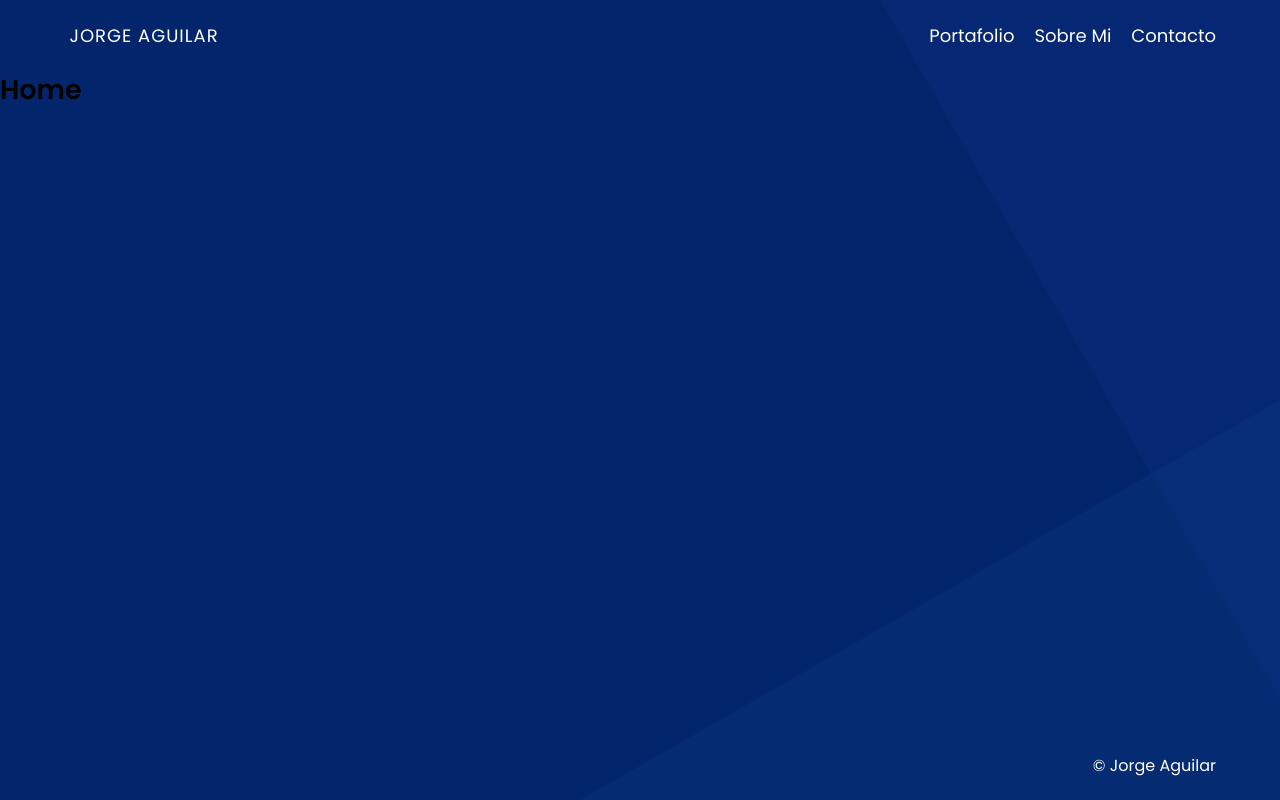
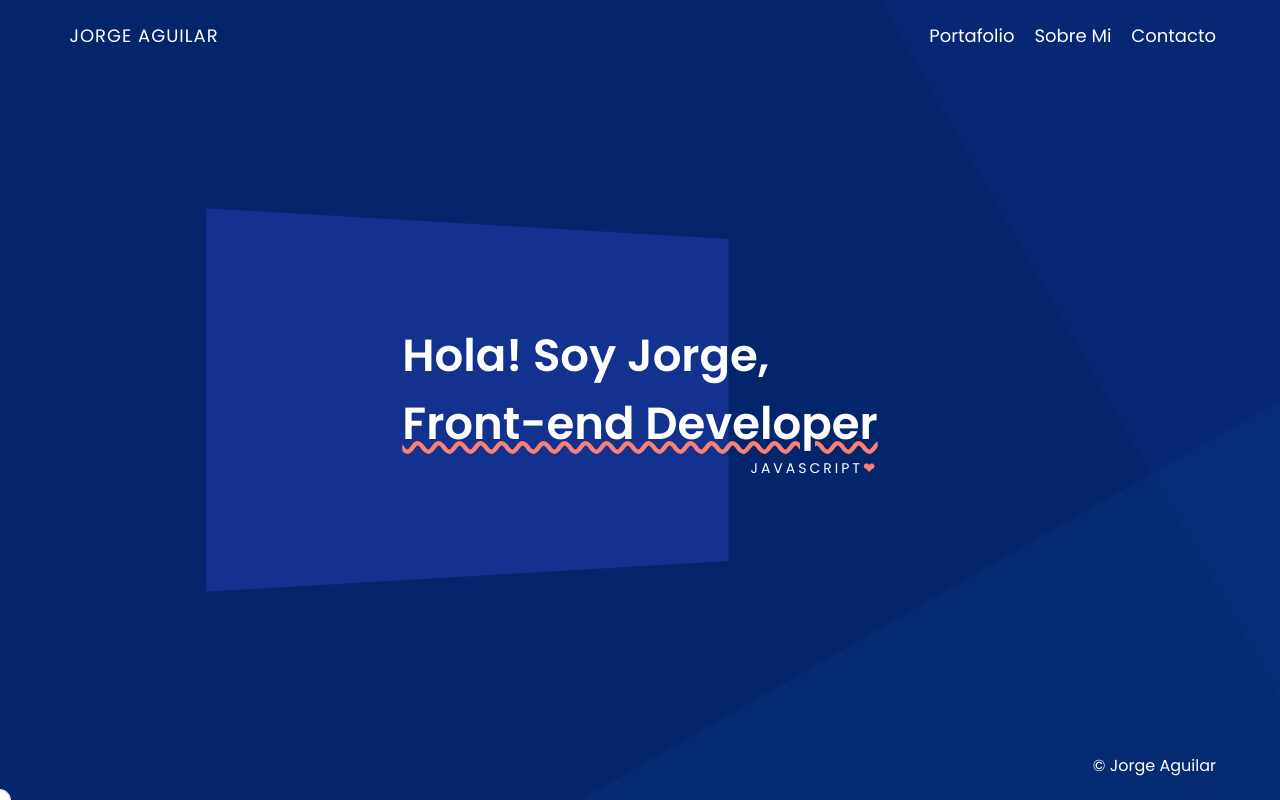
Before and after one commit to AguilarJorge/curriculum, a React (Create React App) app: page / in a window 1280 px wide. Built offline with nearby package versions, Linux system fonts and the light colour scheme.

Commit message:
Creacion de vista Home y componente de Cursor

```diff
--- a/src/App.js
+++ b/src/App.js
@@ -1,9 +1,15 @@
 import React, { useState, useEffect, useRef } from 'react';
 import { BrowserRouter as Router, Switch, Route } from 'react-router-dom';
 import './App.css';
+
+//Views
+import HomeView from './frontend/views/Home/Home_view';
+//Components
 import Loader from './frontend/components/Loader/Loader';
 import Header from './frontend/components/Header/Header';
 import Footer from './frontend/components/Footer/Footer';
+//Elementos
+import Cursor from './frontend/components/elements/Cursor/Cursor';
 
 function App() {
   const [showName, setShowName] = useState(false);
@@ -11,8 +17,18 @@ function App() {
   const [firstLoaderTime, setFirstLoaderTime] = useState(true);
   const [headerHeight, setHeaderHeight] = useState(0);
   const [footerHeight, setFooterHeight] = useState(0);
+  const [posicion, setPosicion] = useState({});
   const headerRef = useRef(null);
   const footerRef = useRef(null);
+  const dynamicStyle = {
+    loader: {
+      opacity: showName ? 1 : 0,
+      transform: showName ? 'scale(1)' : 'scale(1.1)'
+    },
+    section: {
+      height: `calc(100vh - ${headerHeight + footerHeight}px)`
+    }
+  }
 
   useEffect(() => {
     setHeaderHeight(headerRef.current.getBoundingClientRect().height);
@@ -27,12 +43,6 @@ function App() {
     }, 3000)
   }, [headerHeight, footerHeight]);
 
-  const dynamicStyle = {
-    loader: {
-      opacity: showName ? 1 : 0,
-      transform: showName ? 'scale(1)' : 'scale(1.1)'
-    }
-  }
 
   const handleShowLoader = e => {
     setFirstLoaderTime(false)
@@ -41,10 +51,18 @@ function App() {
       setLoader(false)
     }, 500);
   }
+  const getPosicion = e => {
+    setPosicion({posX: e.clientX, posY: e.clientY})
+  }
+  //Global handlers
+  const [clickable, setClickable] = useState(false);
+  document.onmouseover = e => {
+    e.target.classList.contains('isClickable') ? setClickable(true) : setClickable(false);
+  }
 
 
   return (
-    <section className="mainScreen">
+    <section className="mainScreen" onMouseMove={getPosicion}>
       <Loader firstTime={firstLoaderTime} visible={loader} css={dynamicStyle.loader}/>
       <div className="background"></div>
       <section className="mainContent">
@@ -52,9 +70,9 @@ function App() {
           <div ref={headerRef}>
             <Header showLoader={handleShowLoader}/>
           </div>
-          <section className="routeView" style={{height: `calc(100vh - (${headerHeight + footerHeight}px))`}}>
+          <section className="routeView" style={dynamicStyle.section}>
             <Switch>
-              <Route exact path="/"><Home /></Route>
+              <Route exact path="/"><HomeView altura={dynamicStyle.section.height}/></Route>
               <Route path="/portafolio"><Work /></Route>
               <Route path="/about"><About /></Route>
               <Route path="/contacto"><Contact /></Route>
@@ -65,15 +83,13 @@ function App() {
           <Footer />
         </div>
       </section>
+      <Cursor coords={posicion} isClickableHover={clickable}/>
     </section>
   );
 }
 
 export default App;
 
-function Home() {
-  return <h2>Home</h2>
-}
 function Work() {
   return <h2>Work</h2>
 }
--- a/src/frontend/components/Header/Header.jsx
+++ b/src/frontend/components/Header/Header.jsx
@@ -54,17 +54,18 @@ function Header(props) {
     }
     const toHome = () => {
         if (isHome) return false;
+        showLoader();
         history.push('/');
     }
 
     return (
         <header className="mainHeader">
             <div className="container">
-                <div className={isHome ? "logo home" : "logo"} onClick={toHome}></div>
+                <div className={isHome ? "logo home" : "logo isClickable"} onClick={toHome}></div>
                 <nav className="links" onMouseLeave={activeLink}>
-                    <Link ref={refPortafolio} onMouseEnter={animImdicator} onClick={showLoader} to="/portafolio" className="link">Portafolio</Link>
-                    <Link ref={refAbout} onMouseEnter={animImdicator} onClick={showLoader} to="/about" className="link">Sobre Mi</Link>
-                    <Link ref={refContacto} onMouseEnter={animImdicator} onClick={showLoader} to="/contacto" className="link">Contacto</Link>
+                    <Link ref={refPortafolio} onMouseEnter={animImdicator} onClick={showLoader} to="/portafolio" className="link isClickable">Portafolio</Link>
+                    <Link ref={refAbout} onMouseEnter={animImdicator} onClick={showLoader} to="/about" className="link isClickable">Sobre Mi</Link>
+                    <Link ref={refContacto} onMouseEnter={animImdicator} onClick={showLoader} to="/contacto" className="link isClickable">Contacto</Link>
                     <span className="currentIndicator" style={estilo}></span>
                 </nav>
             </div>
--- /dev/null
+++ b/src/frontend/components/elements/Cursor/Cursor.css
@@ -0,0 +1 @@
+.cursor{display:flex;flex-direction:row;flex-wrap:wrap;justify-content:center;align-items:center;align-content:center;width:20px;height:20px;position:fixed;border-radius:50%;background-color:#fff;transform:translate(-50%, -50%);pointer-events:none;z-index:1001;transition:ease .2s;transition-property:width,height}.cursor:before{content:"";position:absolute;width:20px;height:20px;border-radius:50%;border:1px solid #fff;background-color:rgba(255,255,255,.2);transition:cubic-bezier(0.68, -0.55, 0.27, 1.55) all .3s}.cursor.hoverClicka{width:15px;height:15px}.cursor.hoverClicka:before{width:50px;height:50px}
--- /dev/null
+++ b/src/frontend/components/elements/Cursor/Cursor.jsx
@@ -0,0 +1,12 @@
+import React from 'react';
+import './Cursor.css';
+
+function Cursor(props) {
+    const {coords, isClickableHover} = props;
+
+    return (
+      <div className={isClickableHover ? 'cursor hoverClicka' : 'cursor'} style={{top: coords.posY, left: coords.posX}}></div>
+    );
+  }
+
+  export default Cursor;
--- /dev/null
+++ b/src/frontend/components/elements/Cursor/Cursor.scss
@@ -0,0 +1,34 @@
+@import '../../../../resources/scss/vars';
+@import '../../../../resources/scss/mixins';
+
+.cursor{
+    @include flex;
+    width: 20px;
+    height: 20px;
+    position: fixed;
+    border-radius: 50%;
+    background-color: $blanco;
+    transform: translate(-50%, -50%);
+    pointer-events: none;
+    z-index: $zcursor;
+    transition: ease .2s;
+    transition-property: width, height;
+    &:before{
+        content: "";
+        position: absolute;
+        width: 20px;
+        height: 20px;
+        border-radius: 50%;
+        border: 1px solid $blanco;
+        background-color: rgba($blanco,.2);
+        transition: cubic-bezier(0.68, -0.55, 0.27, 1.55) all 0.3s;
+    }
+    &.hoverClicka{
+        width: 15px;
+        height: 15px;
+        &:before{
+            width: 50px;
+            height: 50px;
+        }
+    }
+}
--- /dev/null
+++ b/src/frontend/views/Home/Home_view.jsx
@@ -0,0 +1,20 @@
+import React from 'react';
+import estilacho from './Home_view.module.css';
+
+function HomeView(props) {
+    const {altura} = props;
+
+    return (
+      <section className={estilacho['viewSection']} style={{minHeight: altura}}>
+          <div className={estilacho['container']}>
+              <div className={estilacho['colorBox']}></div>
+              <div className={estilacho['txt']}>
+                  <h1 className={estilacho['im']}>Hola! Soy Jorge,<br/><span>Front-end Developer</span></h1>
+                  <span className={estilacho['lov']}>Javascript<b>❤</b></span>
+              </div>
+          </div>
+      </section>
+    );
+  }
+
+  export default HomeView;
--- /dev/null
+++ b/src/frontend/views/Home/Home_view.module.css
@@ -0,0 +1 @@
+.viewSection{display:flex;flex-direction:row;flex-wrap:wrap;justify-content:center;align-items:center;align-content:center;width:100%;margin:0 auto}.viewSection .container{width:90%;margin:0 auto;max-width:2732px;display:flex;flex-direction:row;flex-wrap:wrap;justify-content:center;align-items:center;align-content:center;padding:20px 0;position:relative;perspective:500px}.viewSection .container .colorBox{width:500px;height:350px;margin-right:300px;background-color:#2541b2;opacity:.5;transform:rotateY(10deg);transition:ease all .3s}.viewSection .container .txt{position:absolute;color:#fff}.viewSection .container .txt .im{font-size:45px;text-align:left}.viewSection .container .txt .im span{text-decoration:underline wavy salmon}.viewSection .container .txt .lov{display:flex;flex-direction:row;flex-wrap:wrap;justify-content:flex-end;align-items:center;align-content:center;font-size:14px;letter-spacing:3px;text-transform:uppercase}.viewSection .container .txt .lov b{color:salmon}
--- /dev/null
+++ b/src/frontend/views/Home/Home_view.module.scss
@@ -0,0 +1,44 @@
+@import '../../../resources/scss/vars';
+@import '../../../resources/scss/mixins';
+
+.viewSection{
+    @include flex;
+    width: 100%;
+    margin: 0 auto;
+    .container{
+        @include container;
+        @include flex;
+        padding: 20px 0;
+        position: relative;
+        perspective: 500px;
+        .colorBox{
+            width: 500px;
+            height: 350px;
+            margin-right: 300px;
+            background-color: $secundario;
+            opacity: .5;
+            transform: rotateY(10deg);
+            transition: ease all .3s;
+        }
+        .txt{
+            position: absolute;
+            color: $blanco;
+            .im{
+                font-size: 45px;
+                text-align: left;
+                span{
+                    text-decoration: underline wavy salmon;
+                }
+            }
+            .lov{
+                @include flex($jc: flex-end);
+                font-size: 14px;
+                letter-spacing: 3px;
+                text-transform: uppercase;
+                b{
+                    color: salmon;
+                }
+            }
+        }
+    }
+}
--- a/src/index.css
+++ b/src/index.css
@@ -5,6 +5,8 @@ body {
   font: 18px/normal 'Poppins', sans-serif;
   -webkit-font-smoothing: antialiased;
   -moz-osx-font-smoothing: grayscale;
+  cursor: none !important;
+  user-select: none;
 }
 
 body * {
@@ -13,4 +15,5 @@ body * {
   text-decoration: none;
   list-style-type: none;
   box-sizing: border-box;
+  cursor: none !important;
 }
--- a/src/resources/scss/_vars.scss
+++ b/src/resources/scss/_vars.scss
@@ -11,3 +11,4 @@ $zup: 1;
 $zmenu: 10;
 $zmodal: 100;
 $zloader: 1000;
+$zcursor: 1001;
```
